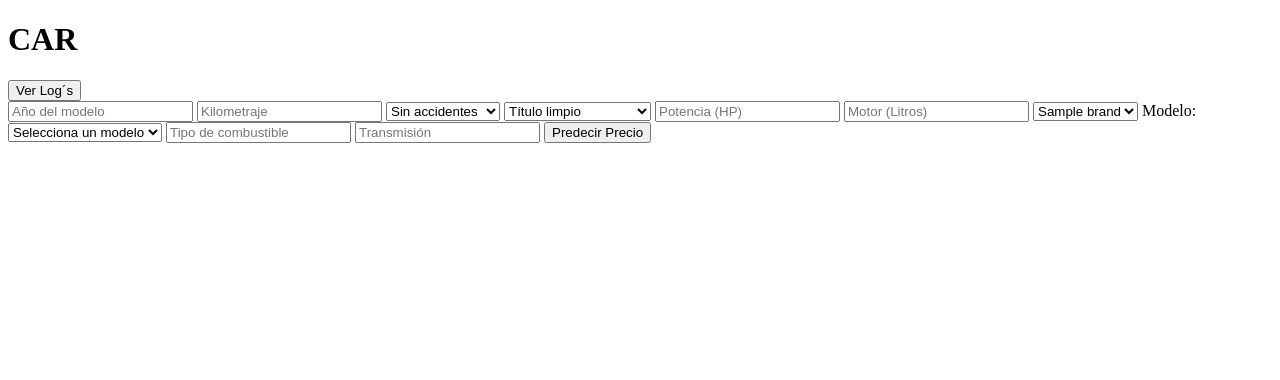
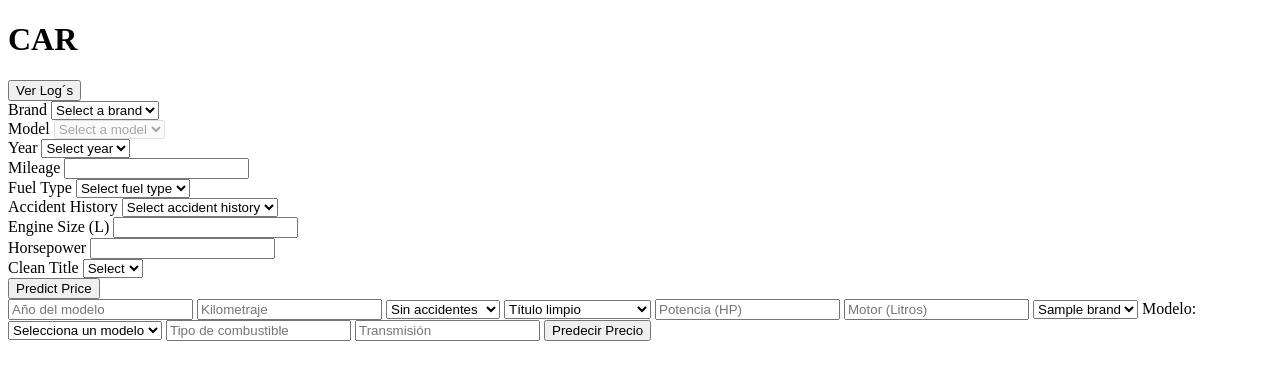
Before and after one commit to stephyangeles/P5_ProblemaDeRegresion_G4, a FastAPI app: template regression/templates/index.html in a window 1280 px wide. Shown: the top 380 px of the page. Run offline with FastAPI, Linux system fonts and the light colour scheme; the template is opened without the code that fills it: most values are stand-ins (such as "Sample title", 1, 10 or a date in 2020).

Commit message:
add: andrea

```diff
--- a/regression/templates/index.html
+++ b/regression/templates/index.html
@@ -11,6 +11,85 @@
     <button class="btn" onclick="window.modal_log.showModal();">
       Ver Log´s
     </button>
+    <form id="predictionForm">
+      <div class="row mb-3">
+        <div class="col-md-6">
+          <label for="brand" class="form-label">Brand</label>
+          <select class="form-select" id="brand" name="brand" required>
+            <option value="">Select a brand</option>
+            <!-- Options will be populated via JavaScript -->
+          </select>
+        </div>
+        <div class="col-md-6">
+          <label for="model" class="form-label">Model</label>
+          <select class="form-select" id="model" name="model" required disabled>
+            <option value="">Select a model</option>
+            <!-- Options will be populated via JavaScript -->
+          </select>
+        </div>
+      </div>
+
+      <div class="row mb-3">
+        <div class="col-md-6">
+          <label for="model_year" class="form-label">Year</label>
+          <select class="form-select" id="model_year" name="model_year" required>
+            <option value="">Select year</option>
+            <!-- Options will be populated via JavaScript -->
+          </select>
+        </div>
+        <div class="col-md-6">
+          <label for="milage" class="form-label">Mileage</label>
+          <input type="number" class="form-control" id="milage" name="milage" required>
+          <small class="text-muted" id="milage_range"></small>
+        </div>
+      </div>
+
+      <div class="row mb-3">
+        <div class="col-md-6">
+          <label for="fuel_type" class="form-label">Fuel Type</label>
+          <select class="form-select" id="fuel_type" name="fuel_type" required>
+            <option value="">Select fuel type</option>
+            <!-- Options will be populated via JavaScript -->
+          </select>
+        </div>
+        <div class="col-md-6">
+          <label for="accident" class="form-label">Accident History</label>
+          <select class="form-select" id="accident" name="accident" required>
+            <option value="">Select accident history</option>
+            <!-- Options will be populated via JavaScript -->
+          </select>
+        </div>
+      </div>
+
+      <div class="row mb-3">
+        <div class="col-md-6">
+          <label for="engine_L" class="form-label">Engine Size (L)</label>
+          <input type="number" step="0.1" class="form-control" id="engine_L" name="engine_L">
+          <small class="text-muted" id="engine_L_range"></small>
+        </div>
+        <div class="col-md-6">
+          <label for="horsepower" class="form-label">Horsepower</label>
+          <input type="number" class="form-control" id="horsepower" name="horsepower">
+          <small class="text-muted" id="horsepower_range"></small>
+        </div>
+      </div>
+
+      <div class="row mb-3">
+        <div class="col-md-6">
+          <label for="clean_title" class="form-label">Clean Title</label>
+          <select class="form-select" id="clean_title" name="clean_title" required>
+            <option value="">Select</option>
+            <option value="1">Yes</option>
+            <option value="0">No</option>
+          </select>
+        </div>
+      </div>
+
+      <div class="d-grid">
+        <button type="submit" class="btn btn-primary">Predict Price</button>
+      </div>
+    </form>
+
 
     <form id="car-form">
       <input
```
